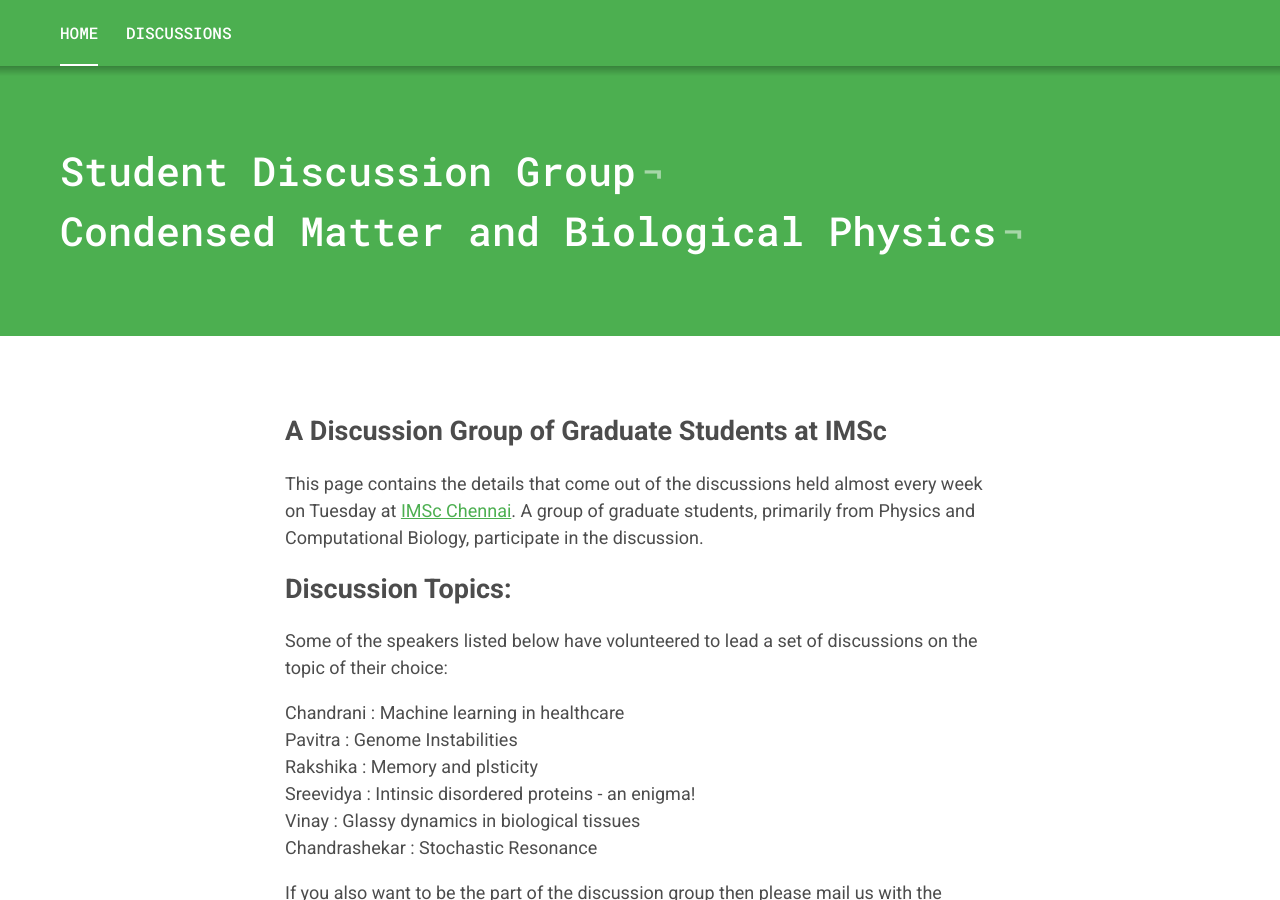
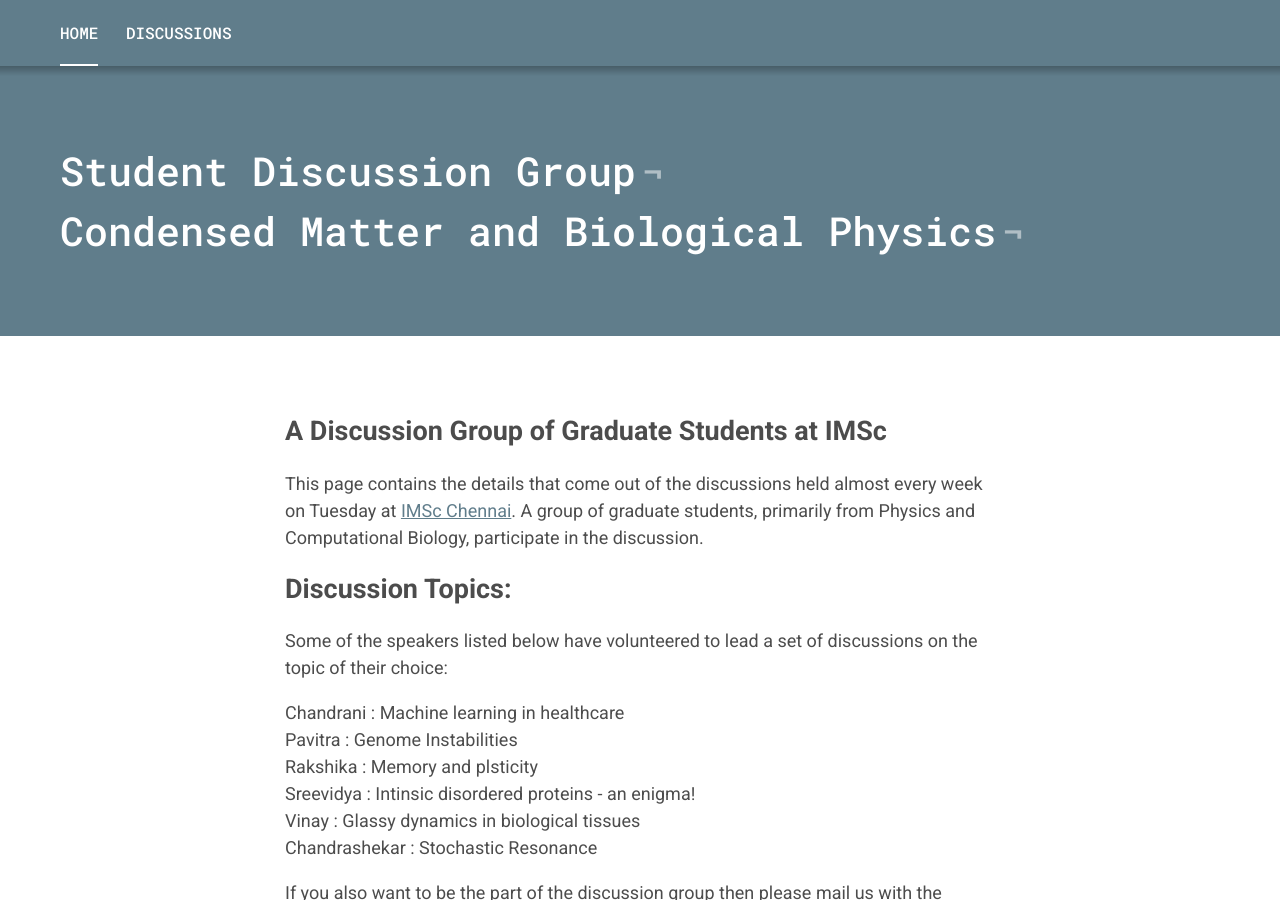
Before and after one commit to vinayphys/discussion2020, a Jekyll site: the page built from index.markdown, in a window 1280 px wide and 900 px high. Built offline with Jekyll 4.4.1, drawn with Linux system fonts in a browser that asks for light colours.

Commit message:
Update _config.yml

```diff
--- a/_config.yml
+++ b/_config.yml
@@ -17,7 +17,7 @@
 email: vinayv@imsc.res.in
 description: > # this means to ignore newlines until "baseurl:"
  A discussion group of graduate students at IMSc Chennai
-baseurl: /discussion2019 # the subpath of your site, e.g. /blog
+baseurl: /discussion2020 # the subpath of your site, e.g. /blog
 url: "http://example.com" # the base hostname & protocol for your site
 
 # Social
@@ -29,7 +29,7 @@
 # Build settings
 markdown: kramdown
 
-themeColor: green  #green, blue, orange, purple, grey
+themeColor: grey  #green, blue, orange, purple, grey
 fixedNav: 'true' # true or false
 
 permalink: /:year/:month/:title
```
